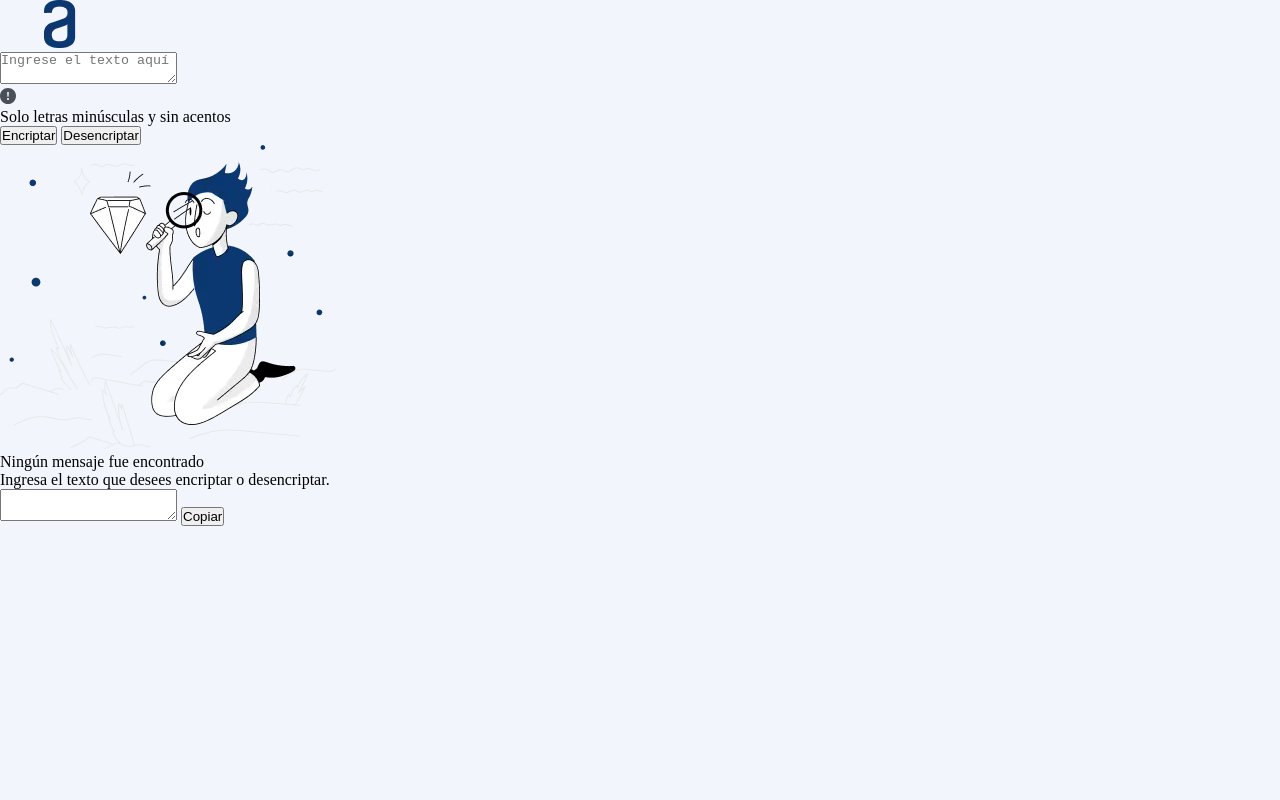
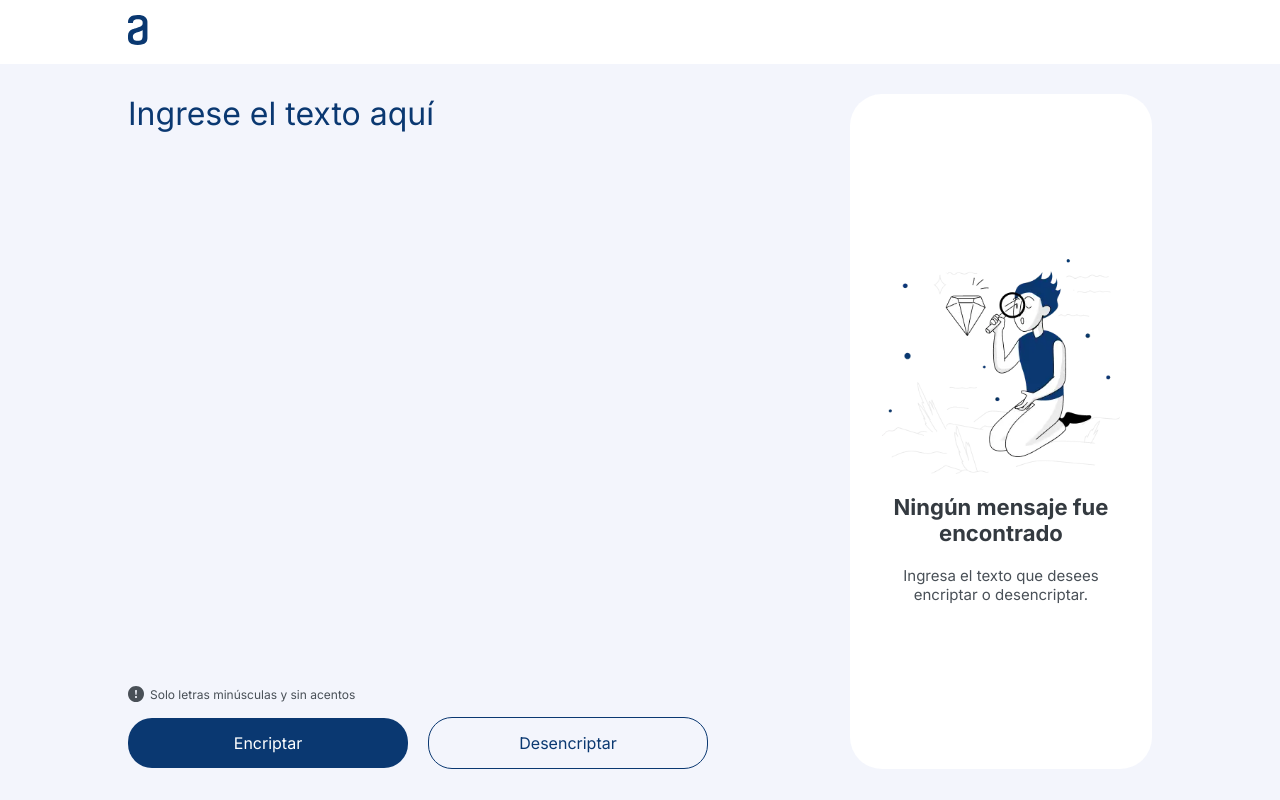
Before and after one commit to RANDRESS23/encriptador-texto-alura, a plain HTML site: page index.html in a window 1280 px wide. Drawn offline with Linux system fonts and the light colour scheme.

Commit message:
Adding styles to the App

```diff
--- a/index.html
+++ b/index.html
@@ -7,39 +7,41 @@
   <link rel="stylesheet" href="./styles/style.css">
 </head>
 <body>
-  <header>
+  <header class="header">
+    <nav class="navbar">
       <ul>
         <li>
           <a href="/">
-          <img src="./assets/logo.webp" alt="Logo de Alura">
+            <img src="./assets/logo.svg" alt="Logo de Alura" class="logo">
           </a>
         </li>
       </ul>
+    </nav>
   </header>
-  <main>
-    <section>
-      <textarea name="" id="" placeholder="Ingrese el texto aquí"></textarea>
-      <div>
-        <div>
+  <main class="main">
+    <section class="textarea-container">
+      <textarea name="" id="" placeholder="Ingrese el texto aquí" class="textarea-message"></textarea>
+      <div class="footer-textarea-container">
+        <div class="exclamation-container">
           <img src="./assets/exclamation-circle.svg" alt="Simbolo de exclamación">
-          <p>Solo letras minúsculas y sin acentos</p>
+          <p class="exclamation-message">Solo letras minúsculas y sin acentos</p>
         </div>
-        <div>
-          <button>Encriptar</button>
-          <button>Desencriptar</button>
+        <div class="buttons-container">
+          <button class="button-1">Encriptar</button>
+          <button class="button-2">Desencriptar</button>
         </div>
       </div>
     </section>
-    <section>
-      <section>
-        <img src="./assets/missing-message.webp" alt="Ningún mensaje de encontrado">
-        <p>Ningún mensaje fue encontrado</p>
-        <p>Ingresa el texto que desees encriptar o desencriptar.</p>
+    <section class="encrypted-message-container">
+      <section class="missing-message-container">
+        <img src="./assets/missing-message.webp" alt="Ningún mensaje de encontrado" class="image-missing-message">
+        <p class="missing-message-title-1">Ningún mensaje fue encontrado</p>
+        <p class="missing-message-title-2">Ingresa el texto que desees encriptar o desencriptar.</p>
       </section>
-      <section>
-        <textarea name="" id=""></textarea>
-        <button>Copiar</button>
-      </section>
+      <!-- <section class="encrypted-message-found-container">
+        <textarea name="" id="" class="textarea-encrypted-message">Lorem ipsum dolor sit amet consectetur adipisicing elit. Dignissimos ipsum atque nesciunt odio nulla quas sequi quidem iusto temporibus corporis. Iste aperiam recusandae officia? Voluptate nihil aut asperiores sed illum magni eius.</textarea>
+        <button class="button-2">Copiar</button>
+      </section> -->
     </section>
   </main>
   <script src="./app/app.js"></script>
--- a/styles/style.css
+++ b/styles/style.css
@@ -1,10 +1,14 @@
+@import url('https://fonts.googleapis.com/css2?family=Inter:wght@100..900&display=swap');
+
 * {
   box-sizing: border-box;
   margin: 0;
   padding: 0;
+  font-family: "Inter", sans-serif;
 }
 
 :root {
+  --white: #FFF;
   --light-blue-100: #F3F5FC;
   --light-blue-200: #EFF1FA;
   --light-blue-300: #E9ECF8;
@@ -23,5 +27,187 @@
 }
 
 body {
+  height: 100vh;
   background-color: var(--light-blue-100);
 }
+
+.header {
+  width: 100%;
+  background-color: var(--white);
+}
+
+.navbar {
+  width: 80%;
+  margin: 0 auto;
+  padding-top: 15px;
+  padding-bottom: 15px;
+}
+
+.navbar ul {
+  list-style: none;
+}
+
+.logo {
+  width: 20px;
+}
+
+.main {
+  width: 80%;
+  height: calc(100vh - 65px);
+  margin: 0 auto;
+  display: flex;
+  justify-content: space-between;
+  padding-top: 30px;
+  padding-bottom: 30px;
+  gap: 20px;
+}
+
+.textarea-container {
+  width: 70%;
+  height: 100%;
+  display: flex;
+  flex-direction: column;
+  justify-content: space-between;
+}
+
+.textarea-message {
+  width: 100%;
+  height: 100%;
+  background-color: transparent;
+  resize: none;
+  border: none;
+  font-size: 28px;
+  margin-bottom: 40px;
+  padding-right: 10px;
+  color: var(--dark-blue-300);
+}
+
+.textarea-message:focus {
+  outline: none;
+}
+
+.textarea-message::placeholder {
+  color: var(--dark-blue-300);
+  font-size: 32px;
+}
+
+.footer-textarea-container {
+  width: 100%;
+}
+
+.exclamation-container {
+  display: flex;
+  justify-content: flex-start;
+  align-items: center;
+  gap: 6px;
+}
+
+.exclamation-message {
+  font-size: 12px;
+  color: var(--gray-400);
+}
+
+.buttons-container {
+  display: flex;
+  justify-content: flex-start;
+  align-items: center;
+  margin-top: 15px;
+  gap: 20px;
+}
+
+button {
+  width: 280px;
+  padding-top: 15px;
+  padding-bottom: 15px;
+  border-radius: 24px;
+  border: none;
+  font-size: 16px;
+  cursor: pointer;
+}
+
+.button-1 {
+  background-color: var(--dark-blue-300);
+  color: var(--white);
+  transition: .3s ease all;
+}
+
+.button-1:hover {
+  background-color: var(--dark-blue-400);
+}
+
+.button-2 {
+  background-color: transparent;
+  color: var(--dark-blue-300);
+  border: 1px solid var(--dark-blue-300);
+  transition: .3s ease all;
+}
+
+.button-2:hover {
+  background-color: var(--light-blue-300);
+}
+
+.encrypted-message-container {
+  width: 30%;
+  height: 100%;
+  display: flex;
+  justify-content: center;
+  align-items: center;
+  background-color: var(--white);
+  border-radius: 32px;
+  padding: 32px;
+}
+
+.missing-message-container {
+  display: flex;
+  flex-direction: column;
+  justify-content: center;
+  align-items: center;
+  gap: 20px;
+}
+
+.image-missing-message {
+  width: 100%;
+}
+
+.missing-message-title-1 {
+  font-size: 22px;
+  color: var(--gray-500);
+  font-weight: bold;
+  text-align: center;
+}
+
+.missing-message-title-2 {
+  font-size: 15px;
+  color: var(--gray-400);
+  text-align: center;
+}
+
+.encrypted-message-found-container {
+  width: 100%;
+  height: 100%;
+  display: flex;
+  flex-direction: column;
+  justify-content: space-between;
+  align-items: center;
+}
+
+.textarea-encrypted-message {
+  width: 100%;
+  height: 100%;
+  background-color: transparent;
+  resize: none;
+  border: none;
+  font-size: 22px;
+  margin-bottom: 40px;
+  padding-right: 10px;
+  color: var(--dark-blue-300);
+}
+
+.textarea-encrypted-message:focus {
+  outline: none;
+}
+
+.textarea-encrypted-message::placeholder {
+  color: var(--dark-blue-300);
+  font-size: 32px;
+}
```
Also changed, not shown: assets/logo.svg (added), assets/logo.webp (deleted). Lines whose indentation alone changed are shown as unchanged.
